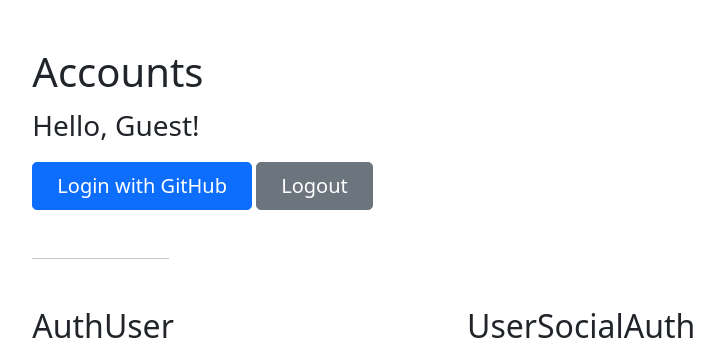
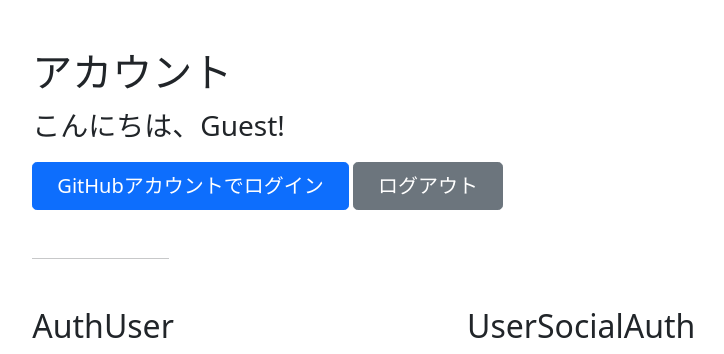
Before and after one commit to yktakaha4/learn-oauth-errors-with-python-social-auth, a Django app: page /accounts/ in a window 1280 px wide. Shown: the part 101-455 px from the top of the page, without its empty margins (197-921 px from the left). Run offline with Django 4.2, Linux system fonts and the light colour scheme.

Commit message:
translate

```diff
--- a/accounts/templates/index.j2
+++ b/accounts/templates/index.j2
@@ -1,5 +1,5 @@
 {% load custom_tags %}
-<html lang="en">
+<html lang="ja">
   <head>
     <meta charset="utf-8" />
     <meta name="viewport" content="width=device-width, initial-scale=1" />
@@ -25,7 +25,7 @@
       </header>
 
       <main>
-        <h1>Accounts</h1>
+        <h1>アカウント</h1>
 
         {% for message in messages %}
         {% if message.level == DEFAULT_MESSAGE_LEVELS.ERROR %}
@@ -39,17 +39,17 @@
 
         <div class="mb-5">
           {% if user.is_authenticated %}
-          <p class="fs-3">Hello, {{ user.username }}!</p>
+          <p class="fs-3">こんにちは、{{ user.username }}!</p>
           {% else %}
-          <p class="fs-3">Hello, Guest!</p>
+          <p class="fs-3">こんにちは、Guest!</p>
           {% endif %}
           <a
             href="{% url 'social:begin' 'github' %}"
             class="btn btn-primary btn-lg px-4"
-            >Login with GitHub</a
+            >GitHubアカウントでログイン</a
           >
           <a href="{% url 'logout' %}" class="btn btn-secondary btn-lg px-4"
-            >Logout</a
+            >ログアウト</a
           >
         </div>
 
--- a/config/settings.py
+++ b/config/settings.py
@@ -107,7 +107,7 @@
 # Internationalization
 # https://docs.djangoproject.com/en/4.1/topics/i18n/
 
-LANGUAGE_CODE = "en-us"
+LANGUAGE_CODE = "ja-jp"
 
 TIME_ZONE = "Asia/Tokyo"
 
```
Also changed, not shown: config/middleware.py (+7 -1 lines).
